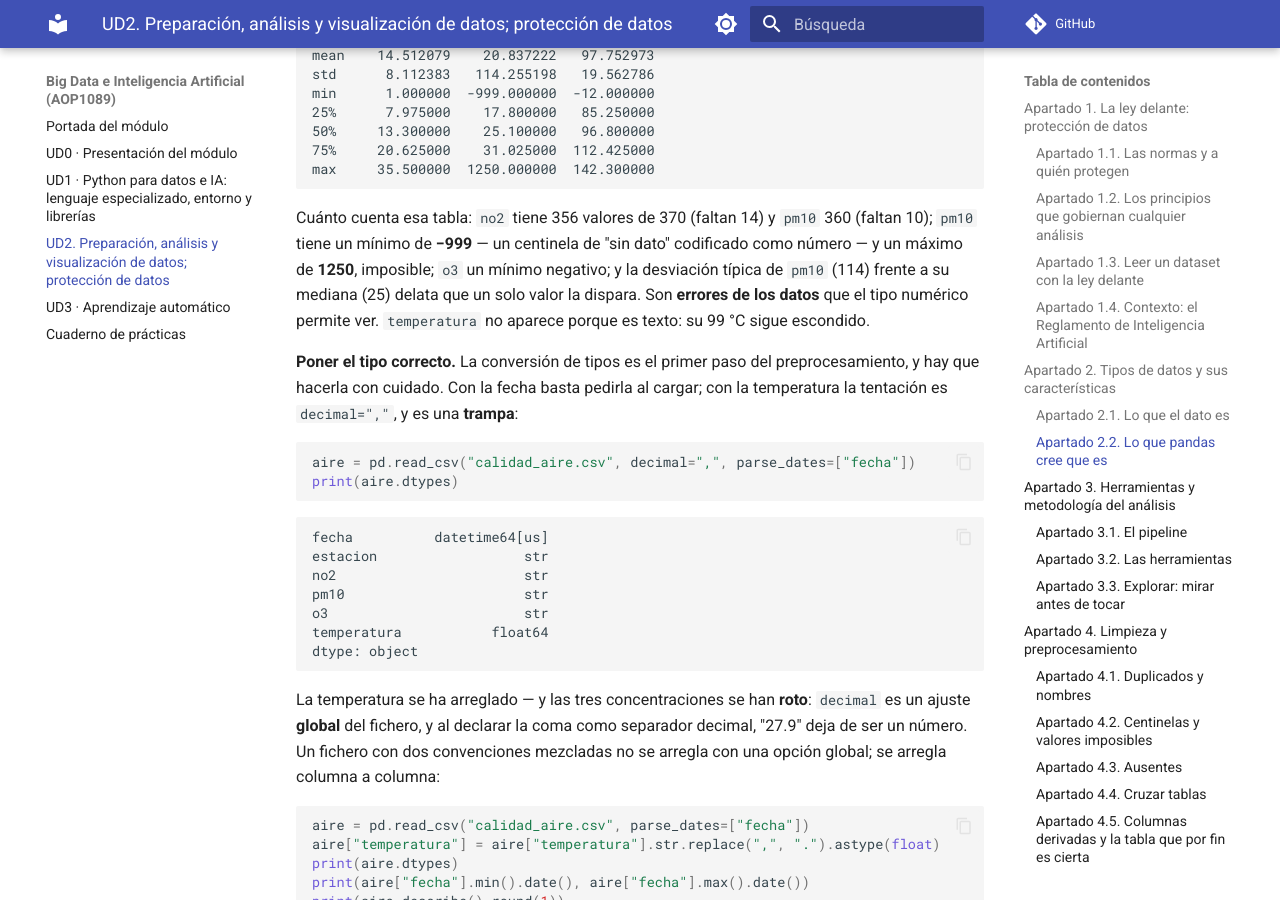
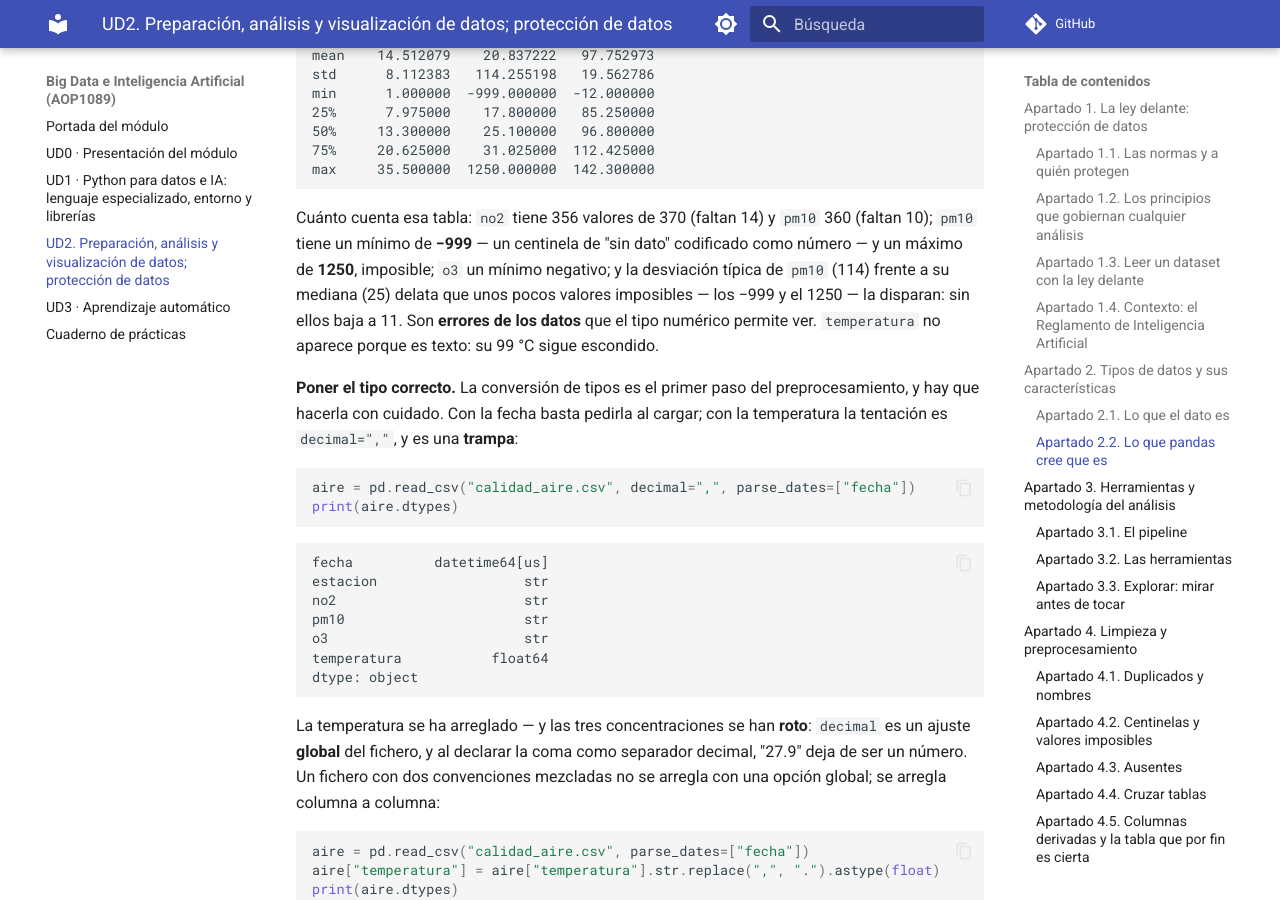
Before and after one commit to codigoRonin/apuntes-daw, an MkDocs documentation site: the page built from docs/big-data-e-inteligencia-artificial/ud2-preparacion-visualizacion-datos.md, in a window 1280 px wide and 900 px high, scrolled down 10499 px. Built offline with MkDocs 1.6.1 and Material for MkDocs 9.7.7, drawn with Linux system fonts in a browser that asks for light colours; comment, search, counter and statistics services are not loaded.

Commit message:
Big Data UD2: la dispersión de pm10 la disparan los −999 y el 1250, no un solo valor

````diff
--- a/docs/big-data-e-inteligencia-artificial/ud2-preparacion-visualizacion-datos.md
+++ b/docs/big-data-e-inteligencia-artificial/ud2-preparacion-visualizacion-datos.md
@@ -205,7 +205,7 @@ min      1.000000  -999.000000  -12.000000
 max     35.500000  1250.000000  142.300000
 ```
 
-Cuánto cuenta esa tabla: `no2` tiene 356 valores de 370 (faltan 14) y `pm10` 360 (faltan 10); `pm10` tiene un mínimo de **−999** — un centinela de "sin dato" codificado como número — y un máximo de **1250**, imposible; `o3` un mínimo negativo; y la desviación típica de `pm10` (114) frente a su mediana (25) delata que un solo valor la dispara. Son **errores de los datos** que el tipo numérico permite ver. `temperatura` no aparece porque es texto: su 99 °C sigue escondido.
+Cuánto cuenta esa tabla: `no2` tiene 356 valores de 370 (faltan 14) y `pm10` 360 (faltan 10); `pm10` tiene un mínimo de **−999** — un centinela de "sin dato" codificado como número — y un máximo de **1250**, imposible; `o3` un mínimo negativo; y la desviación típica de `pm10` (114) frente a su mediana (25) delata que unos pocos valores imposibles — los −999 y el 1250 — la disparan: sin ellos baja a 11. Son **errores de los datos** que el tipo numérico permite ver. `temperatura` no aparece porque es texto: su 99 °C sigue escondido.
 
 **Poner el tipo correcto.** La conversión de tipos es el primer paso del preprocesamiento, y hay que hacerla con cuidado. Con la fecha basta pedirla al cargar; con la temperatura la tentación es `decimal=","`, y es una **trampa**:
 
````
